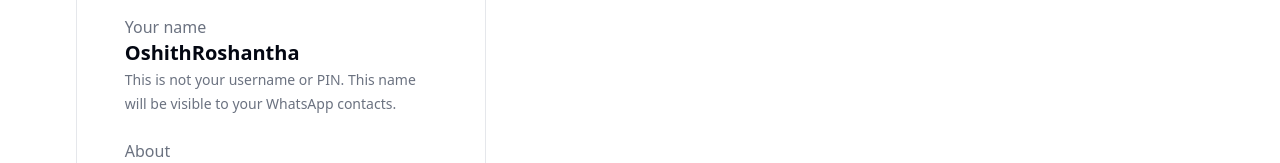
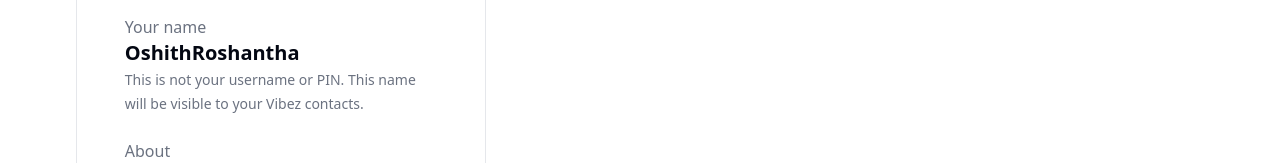
Before and after one commit to OshithRoshantha/Vibez-client, a React (Vite) app: page /Dashboard in a window 1280 px wide. Both pictures are taken after a click on the element 37 px from the left and 751 px from the top of the page. Shown: the part 330-493 px from the top of the page. Built offline with nearby package versions, Linux system fonts and the light colour scheme.

Commit message:
fix: update wording in Profile component to reflect correct platform name

```diff
--- a/src/Components/Profile.jsx
+++ b/src/Components/Profile.jsx
@@ -12,7 +12,7 @@ export default function Profile() {
                 <div className="mt-4">
                     <label className="text-muted-foreground">Your name</label>
                     <h2 className="text-xl font-semibold">OshithRoshantha</h2>
-                    <span className="text-muted-foreground text-sm"> This is not your username or PIN. This name will be visible to your WhatsApp contacts. </span>
+                    <span className="text-muted-foreground text-sm"> This is not your username or PIN. This name will be visible to your Vibez contacts. </span>
                 </div>
                 <div className="mt-6">
                     <span className="text-muted-foreground">About</span>
```
